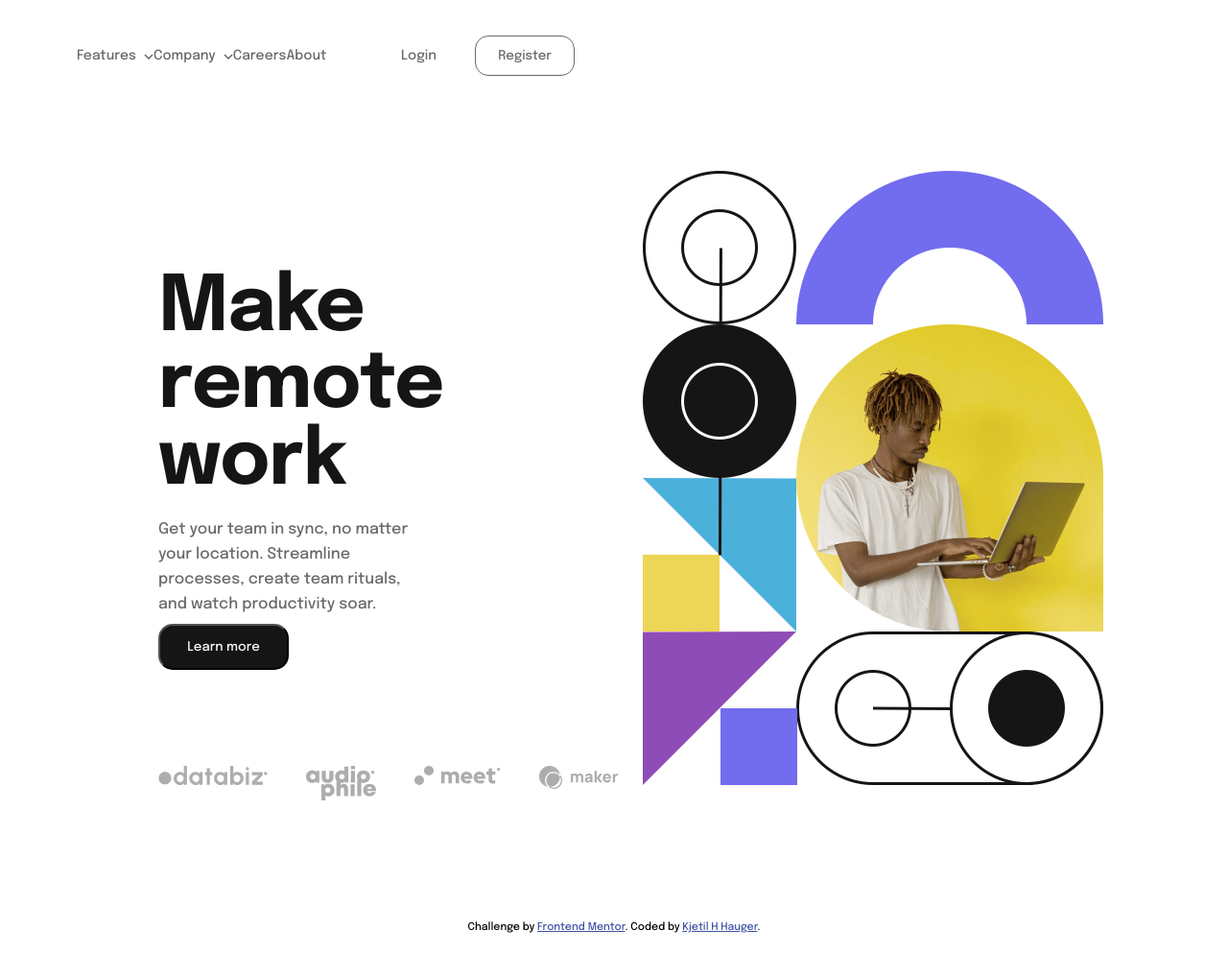
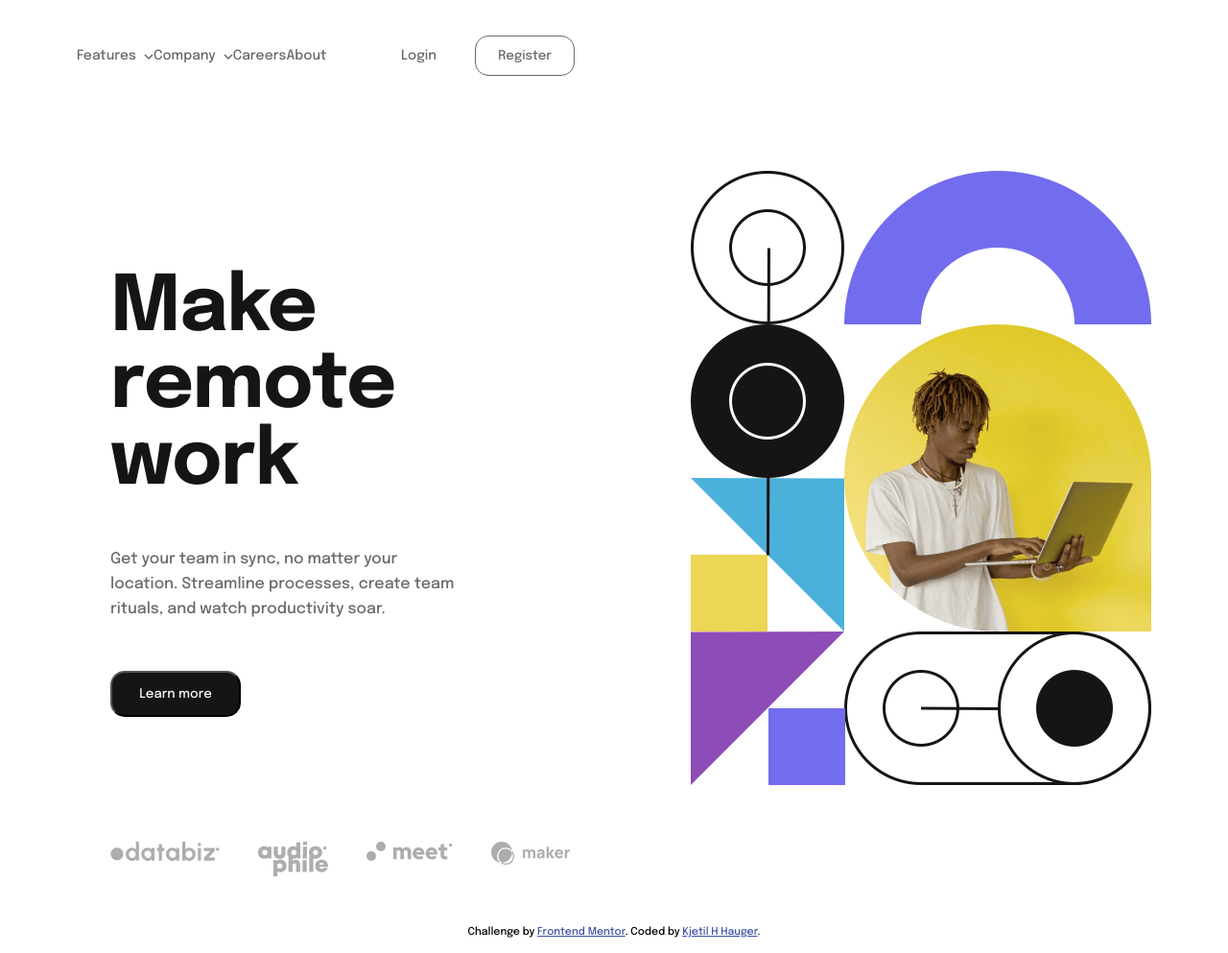
Before and after one commit to KjetilHHauger/intro-section-with-dropdown-navigation, a plain HTML site: page index.html in a window 1280 px wide. Shown: the whole page at 96% size. Drawn offline with Linux system fonts and the light colour scheme.

Commit message:
Tweaked grid on desktop

```diff
--- a/css/styles.css
+++ b/css/styles.css
@@ -158,11 +158,12 @@ ul {
     .mainContent {
         display: grid;
         grid-template-columns: 1fr 1fr;
-        grid-template-rows: repeat(3, 1fr);
+        grid-template-rows: repeat(4, 1fr);
         grid-template:
         "title hero"
         "para hero"
-        "button hero";
+        "button hero"
+        "client hero";
         margin-left: 165px;
         margin-right: 130px;
     }
@@ -187,22 +188,20 @@ ul {
     .mainContent p {
         grid-area: para;
         text-align: left;
-        margin-top: -70px;
+        margin-top: 48px;
         margin-left: 0;
         padding-right: 100px;
     }
 
     .mainContent button {
         grid-area: button;
-        margin-top: -81px;
+        margin-top: 51px;
     }
 
     .clients {
-        justify-content: left;
         column-gap: 40px;
-        margin-left: 165px;
-        margin-top: -20px;
-        margin-bottom: 122px;
+        margin-top: 130px;
+        grid-area: client;
     }
 
     .heroImage {
--- a/index.html
+++ b/index.html
@@ -47,8 +47,6 @@
     <button>
       Learn more
     </button>
-  </main>
-  <footer>
     <div class="clients">
       <div class="databiz">
         <img src="assets/images/client-databiz.svg" alt="Logo databiz">
@@ -63,7 +61,8 @@
         <img src="assets/images/client-maker.svg" alt="Logo maker">
       </div>
     </div>
-
+  </main>
+  <footer>
   <div class="attribution">
     Challenge by <a href="https://www.frontendmentor.io?ref=challenge" target="_blank">Frontend Mentor</a>.
     Coded by <a href="#">Kjetil H Hauger</a>.
```
